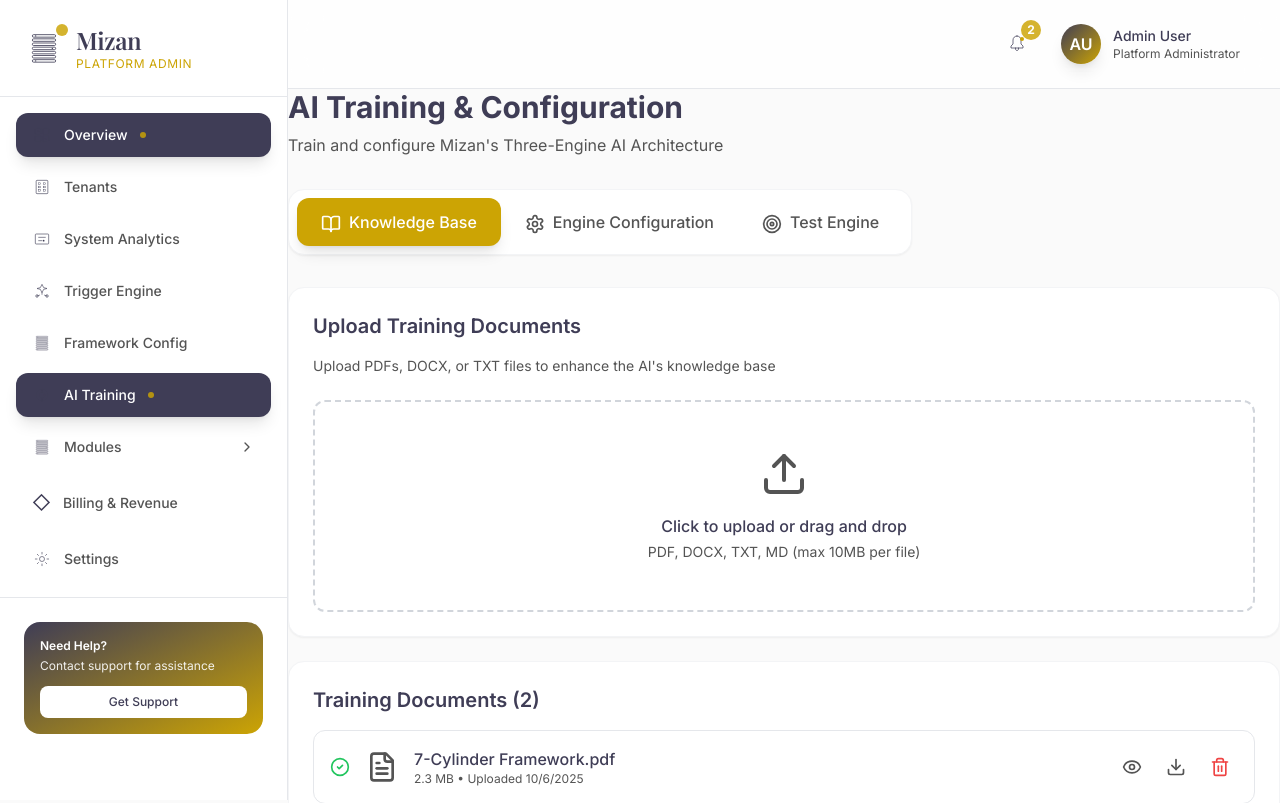
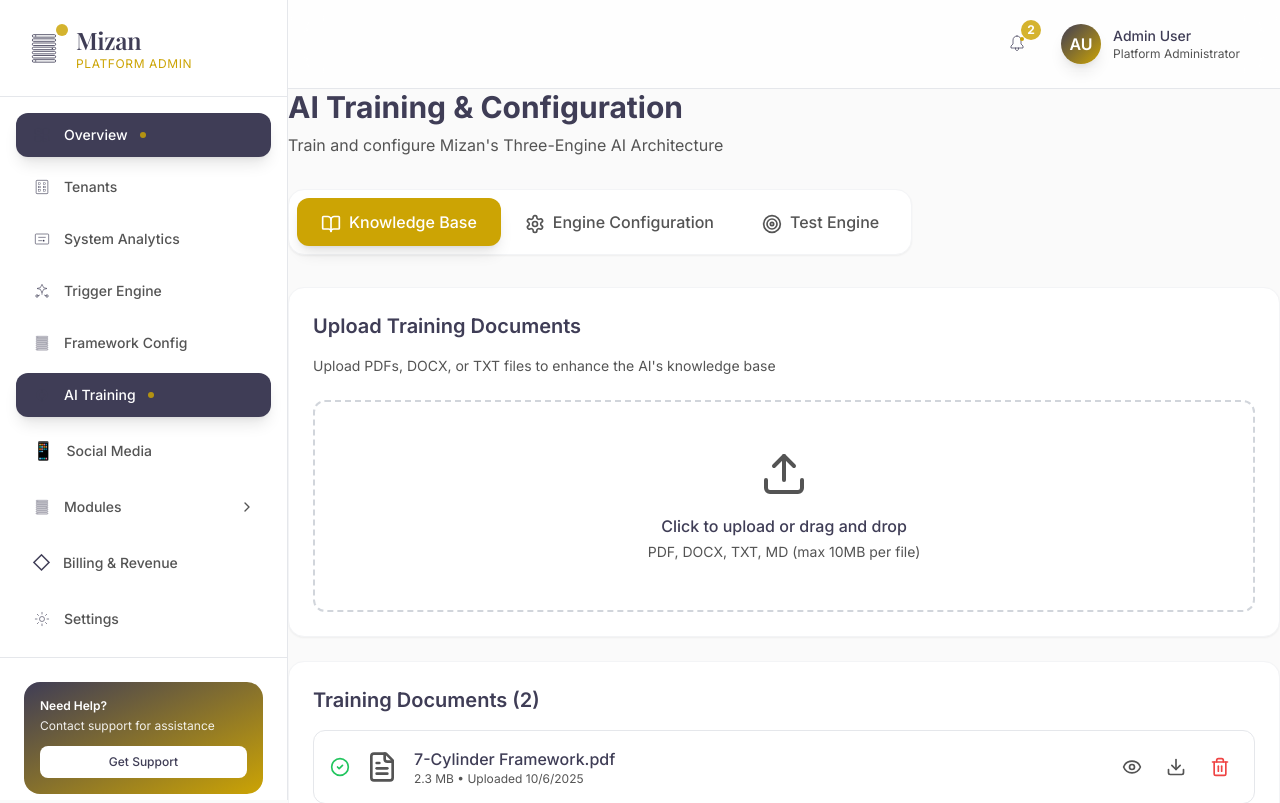
Before and after one commit to Annas82200/mizan-frontend, a Next.js app in the folder frontend/: page /dashboard/superadmin/ai-training in a window 1280 px wide. Shown: the top 803 px of the page. Built offline with nearby package versions, Linux system fonts and the light colour scheme.

Commit message:
✨ ADD: Social Media navigation link to superadmin sidebar

```diff
--- a/frontend/src/components/dashboard/Sidebar.tsx
+++ b/frontend/src/components/dashboard/Sidebar.tsx
@@ -80,6 +80,11 @@
         label: 'AI Training',
         href: '/dashboard/superadmin/ai-training',
         icon: <AITrainingIcon className="w-5 h-5" />,
+      },
+      {
+        label: 'Social Media',
+        href: '/dashboard/superadmin/social-media',
+        icon: <span className="text-lg">📱</span>,
       },
       {
         label: 'Modules',
```
